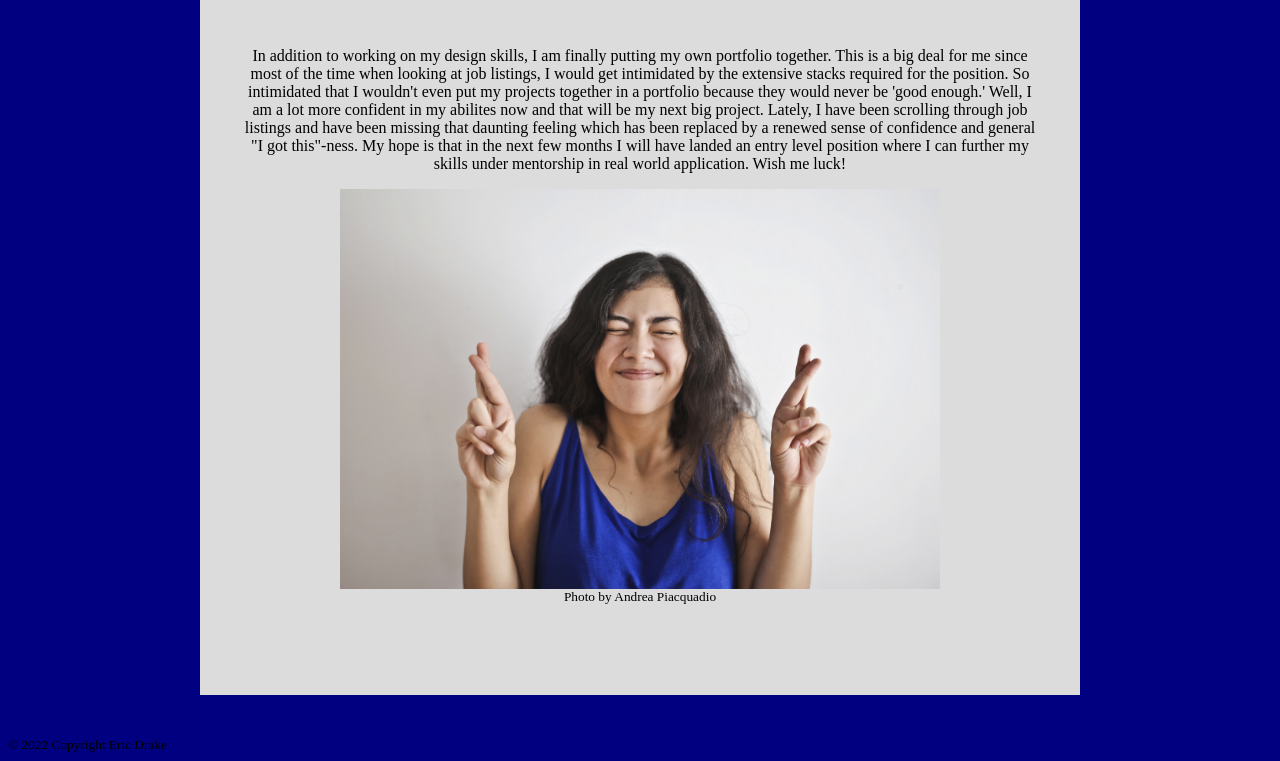
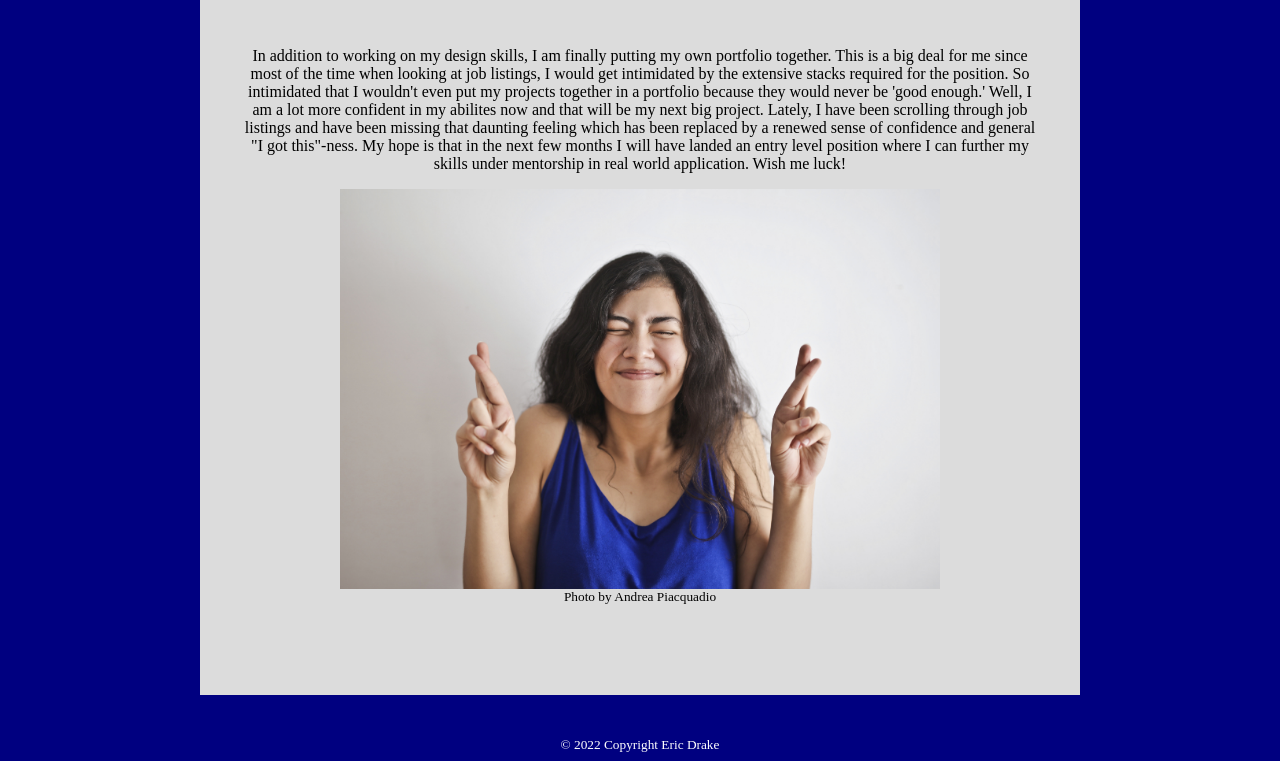
Before and after one commit to BoomBoomDrake/js-assignment-4-html-me-something-BoomBoomDrake, a website: page index.html in a window 1280 px wide. Shown: the part 6210-6971 px from the top of the page. Drawn offline with Linux system fonts and the light colour scheme.

Commit message:
made footer text white and centered

```diff
--- a/styles.css
+++ b/styles.css
@@ -74,3 +74,8 @@ article {
     padding: 40px;
     width: 800px;
 }
+
+footer {
+    color: white;
+    text-align: center;
+}
```
